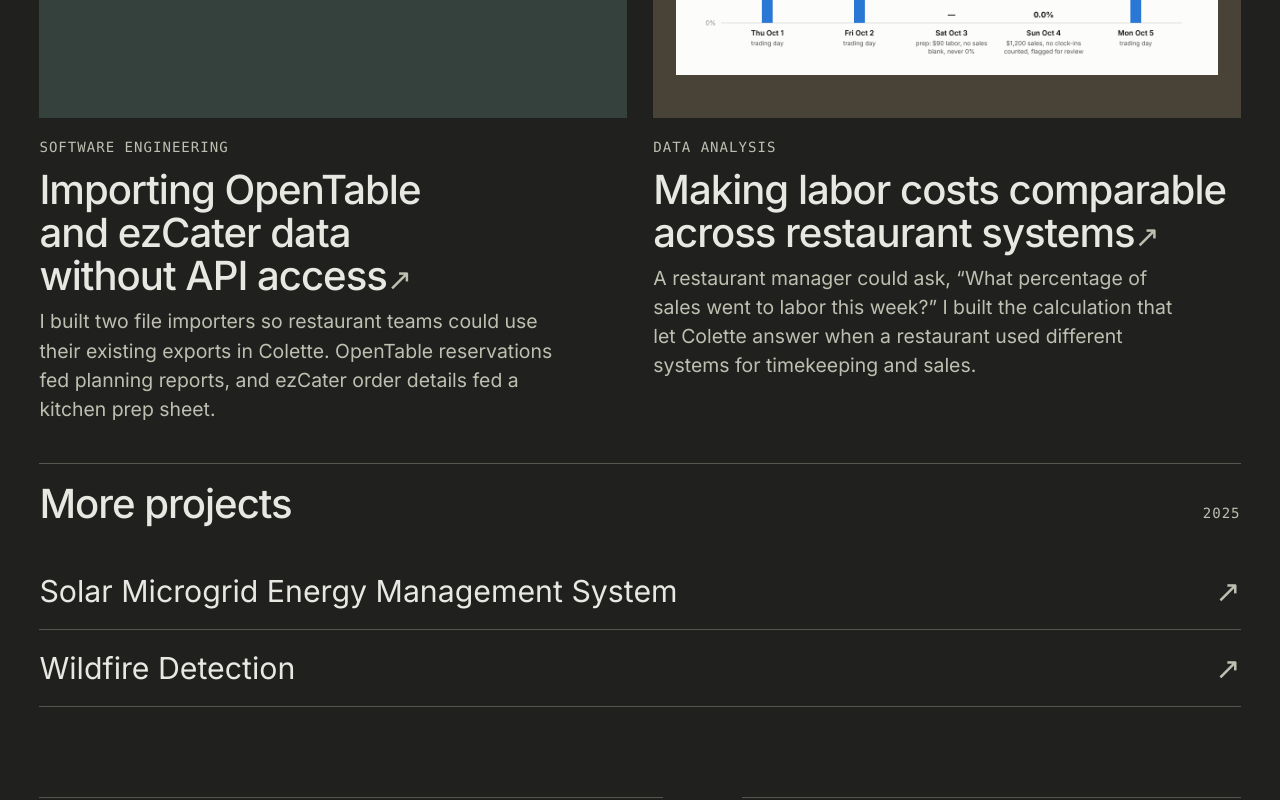
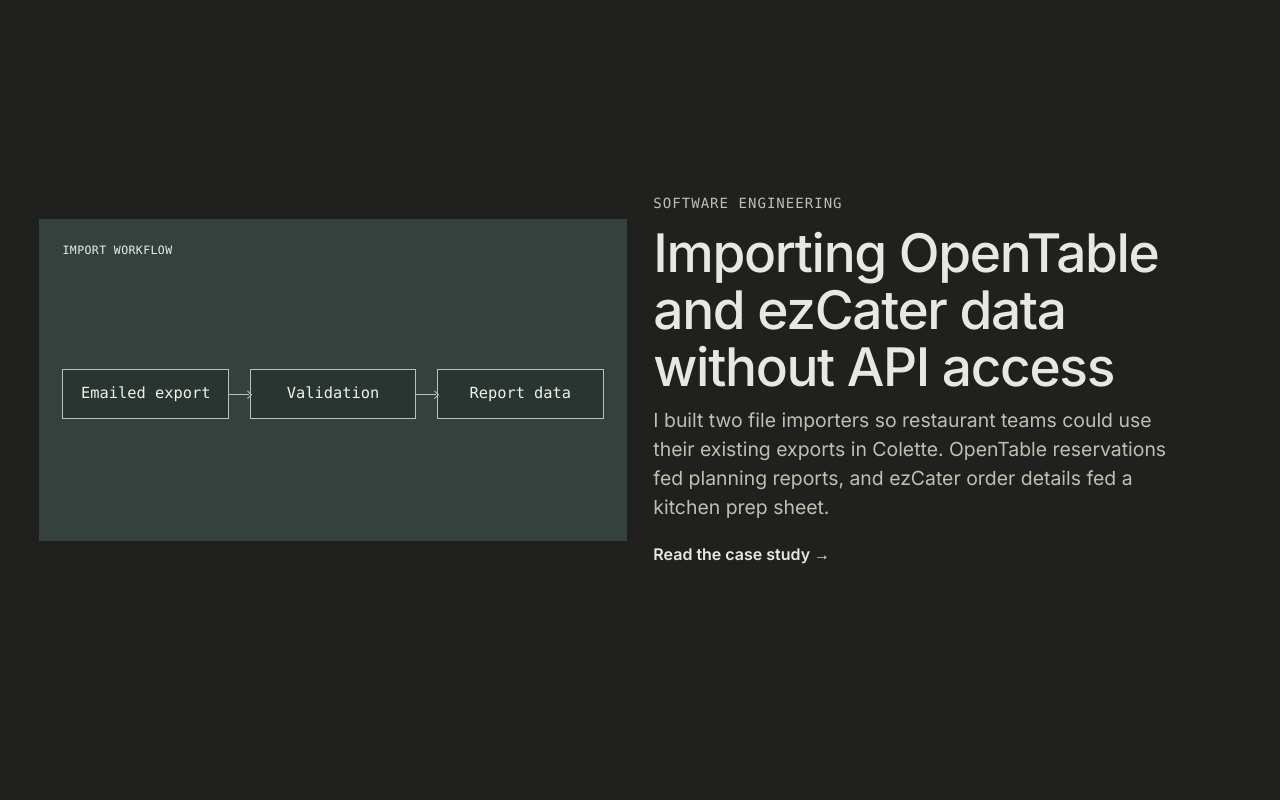
Before and after one commit to jomo8/mywebsite, a Next.js app: page / in a window 1280 px wide. Shown: the part 1620-2420 px from the top of the page. Built offline with nearby package versions, Linux system fonts and the light colour scheme.

Commit message:
Snap through one project per screen in Selected work

```diff
--- a/src/app/globals.css
+++ b/src/app/globals.css
@@ -73,6 +73,16 @@
 /* ─── Base ───────────────────────────────────────────────────────────── */
 html {
   scroll-behavior: smooth;
+}
+
+html:has(#Works) {
+  scroll-snap-type: y mandatory;
+}
+
+/* Allow every scroll position from About through the footer. */
+.after-work {
+  scroll-snap-align: start;
+  scroll-margin-block-end: max(100dvh, 25rem);
 }
 
 body {
--- a/src/app/page.tsx
+++ b/src/app/page.tsx
@@ -13,12 +13,16 @@ export default function Home() {
       <Preloader />
       <Header />
       <main>
-        <Hero />
+        <div className="flow-root snap-start">
+          <Hero />
+        </div>
         <FloatingMenu />
         <div className="relative z-10">
           <Works />
-          <About />
-          <Contact />
+          <div className="after-work">
+            <About />
+            <Contact />
+          </div>
         </div>
       </main>
       <Footer />
--- a/src/components/Works.module.css
+++ b/src/components/Works.module.css
@@ -3,12 +3,19 @@
   background: #20211e;
   color: var(--color-accent-200);
   font-family: var(--font-inter), Arial, sans-serif;
-  padding: clamp(4.5rem, 7vw, 7rem) var(--space-md);
+  padding-inline: var(--space-md);
 }
 
-.content {
+.panel {
+  display: grid;
+  align-content: center;
+  min-height: 100vh;
+  min-height: 100dvh;
   max-width: 76rem;
   margin-inline: auto;
+  padding-block: clamp(1rem, 4dvh, 3rem);
+  scroll-snap-align: start;
+  scroll-snap-stop: always;
 }
 
 .sectionHeading {
@@ -36,47 +43,25 @@
   color: var(--color-accent-500);
 }
 
-.feature, .supporting {
+.feature {
   display: grid;
   gap: var(--space-sm);
 }
 
-.card {
-  display: block;
-  min-width: 0;
-}
-
-.feature, .card, .more a {
+.feature, .more a {
   color: inherit;
 }
 
-.feature:focus-visible, .card:focus-visible, .more a:focus-visible {
+.feature:focus-visible, .more a:focus-visible {
   outline: 2px solid #f5efd4;
   outline-offset: 5px;
 }
 
-.supporting, .more {
-  margin-top: var(--space-lg);
-}
-
-.supporting {
-  align-items: start;
-  row-gap: var(--space-lg);
-}
-
-.card .caption {
-  margin-top: var(--space-sm);
-}
-
 .caption h3 {
-  font-size: var(--text-heading-3);
+  font-size: var(--text-heading-2);
   font-weight: 500;
   line-height: 1.08;
   margin-block: var(--space-2xs);
-}
-
-.feature h3 {
-  font-size: var(--text-heading-2);
 }
 
 .summary {
@@ -91,14 +76,7 @@
   font-weight: 600;
 }
 
-.titleArrow {
-  display: inline-block;
-  color: var(--color-accent-500);
-  font-size: 0.75em;
-}
-
 .feature:is(:hover, :focus-visible) .readCase,
-.card:is(:hover, :focus-visible) h3,
 .more a:is(:hover, :focus-visible) {
   text-decoration: underline;
   text-decoration-thickness: 1px;
@@ -141,6 +119,7 @@
 /* Enlarge the nightly rows without shrinking the whole report into a thumbnail. */
 .tableCrop {
   aspect-ratio: 1.68;
+  max-height: 44dvh;
 }
 
 .tableCrop img {
@@ -252,13 +231,12 @@
   .section {
     padding-inline: var(--space-lg);
   }
+}
 
-  .feature, .supporting {
+@media (min-width: 768px), (min-width: 36rem) and (max-height: 32rem) {
+  .feature {
     grid-template-columns: repeat(2, minmax(0, 1fr));
     column-gap: var(--gap-fluid);
-  }
-
-  .feature {
     align-items: center;
   }
 
@@ -270,3 +248,41 @@
     justify-content: center;
   }
 }
+
+/* Keep the complete card readable on shorter phone screens. */
+@media (max-height: 44rem) {
+  .section {
+    padding-inline: clamp(1rem, 3.5vw, var(--space-lg));
+  }
+
+  .sectionHeading {
+    column-gap: 0.5rem;
+    padding-block: 0.5rem 0.75rem;
+    padding-inline-end: 3.75rem;
+  }
+
+  .feature {
+    gap: 0.75rem;
+  }
+
+  .caption h3 {
+    margin-block: 0.375rem;
+    font-size: clamp(1.5rem, 4.8vmin, 2.5rem);
+  }
+
+  .summary {
+    line-height: 1.35;
+  }
+
+  .readCase {
+    margin-top: 0.625rem;
+  }
+
+  .panel {
+    padding-block: 1rem;
+  }
+
+  .tableCrop, .chartCrop {
+    max-height: 22dvh;
+  }
+}
--- a/src/components/Works.tsx
+++ b/src/components/Works.tsx
@@ -56,29 +56,24 @@ function AnalysisPreview({ study }: { study: CaseStudy }) {
 
 function CaseCard({
   study,
-  featured = false,
   children,
 }: {
   study: CaseStudy;
-  featured?: boolean;
   children: React.ReactNode;
 }) {
   return (
     <Link
       href={casePath(study.slug)}
-      className={featured ? styles.feature : styles.card}
+      className={styles.feature}
       aria-labelledby={study.slug}
       aria-describedby={`${study.slug}-summary`}
     >
       {children}
       <div className={styles.caption}>
         <p className={styles.meta}>{study.category}</p>
-        <h3 id={study.slug}>
-          {study.title}
-          {!featured && <span aria-hidden="true" className={styles.titleArrow}> ↗</span>}
-        </h3>
+        <h3 id={study.slug}>{study.title}</h3>
         <p className={styles.summary} id={`${study.slug}-summary`}>{study.summary}</p>
-        {featured && <span className={styles.readCase}>Read the case study <span aria-hidden="true">→</span></span>}
+        <span className={styles.readCase}>Read the case study <span aria-hidden="true">→</span></span>
       </div>
     </Link>
   );
@@ -86,29 +81,33 @@ function CaseCard({
 
 export default function Works() {
   return (
+    <>
       <section id="Works" aria-labelledby="work-heading" className={styles.section}>
-      <div className={styles.content}>
+        <div className={styles.panel}>
           <div className={styles.sectionHeading}>
             <h2 id="work-heading">Selected work</h2>
             <p className={styles.meta}>Colette · 2026</p>
           </div>
-
-        <CaseCard study={selectedWork.featured} featured>
+          <CaseCard study={selectedWork.featured}>
             <StaffingPreview study={selectedWork.featured} />
           </CaseCard>
-
-        <div className={styles.supporting}>
+        </div>
+        <div className={styles.panel}>
           <CaseCard study={selectedWork.engineering}>
             <EngineeringPreview />
           </CaseCard>
+        </div>
+        <div className={styles.panel}>
           <CaseCard study={selectedWork.analysis}>
             <AnalysisPreview study={selectedWork.analysis} />
           </CaseCard>
         </div>
+      </section>
 
-        <div className={styles.more}>
+      <section id="MoreProjects" aria-labelledby="more-projects-heading" className={styles.section}>
+        <div className={`${styles.panel} ${styles.more}`}>
           <div className={styles.sectionHeading}>
-            <h2>More projects</h2>
+            <h2 id="more-projects-heading">More projects</h2>
             <p className={styles.meta}>{moreProjects.year}</p>
           </div>
           <ul>
@@ -121,7 +120,7 @@ export default function Works() {
             ))}
           </ul>
         </div>
-      </div>
       </section>
+    </>
   );
 }
```
Lines whose indentation alone changed are shown as unchanged.
